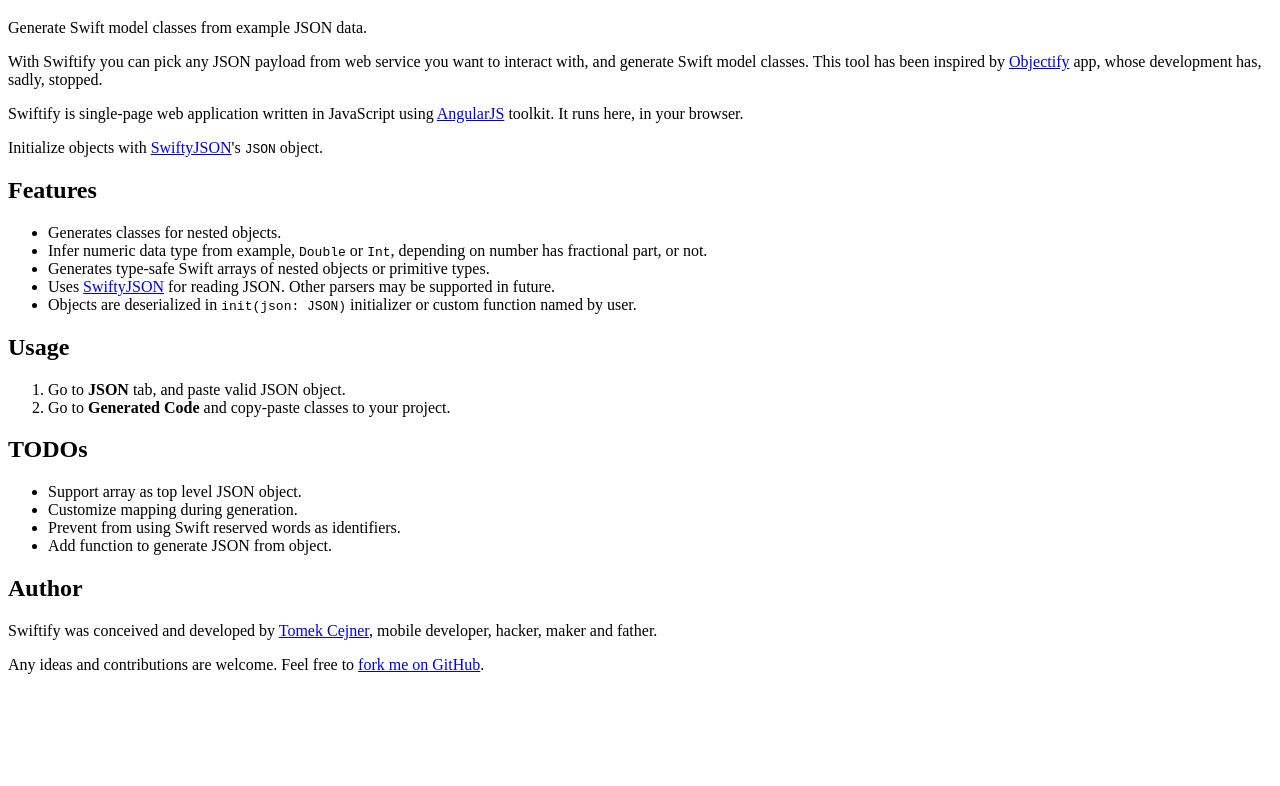
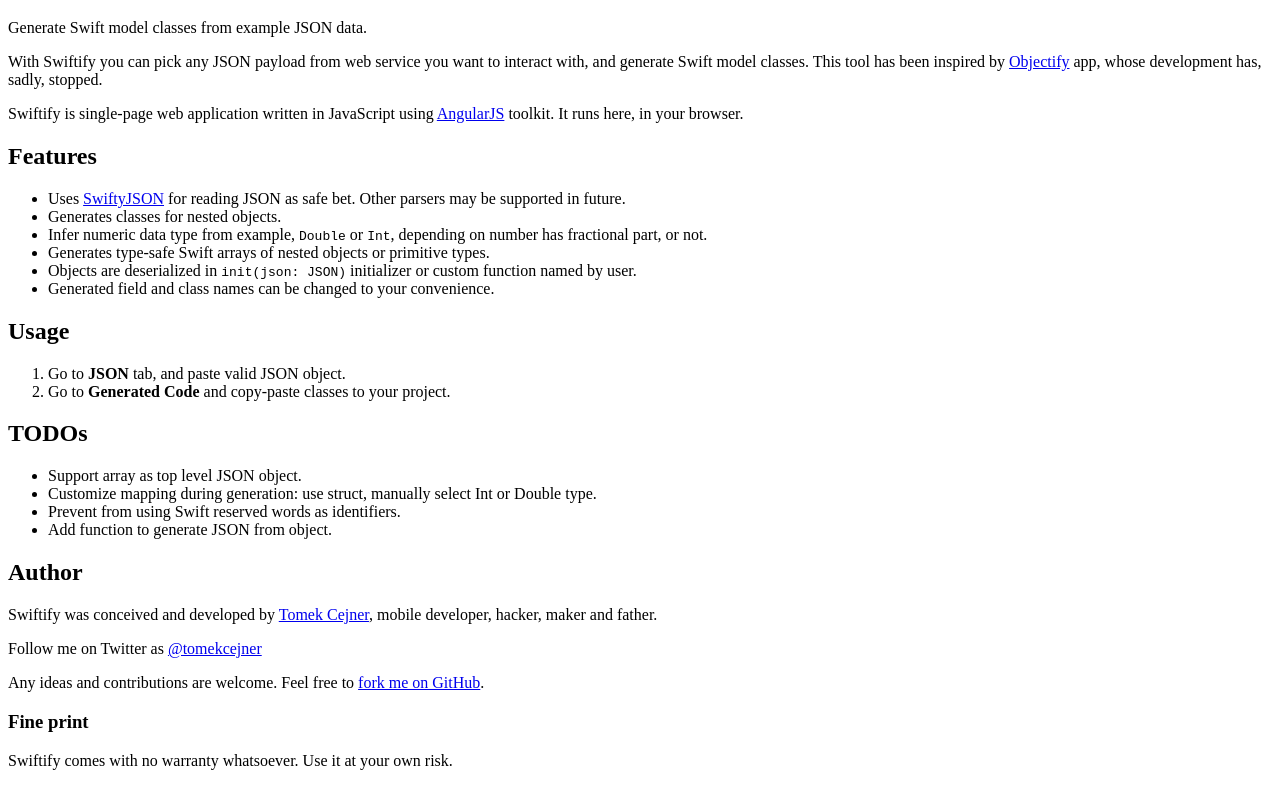
Before and after one commit to Swiftify/swiftify.github.io, a website: page partials/about.html in a window 1280 px wide. Shown: the part 61-847 px from the top of the page. Before the commit the page ends 800 px from the top, so only its background shows below. Drawn offline with Linux system fonts and the light colour scheme.

Commit message:
Update docs.

```diff
--- a/partials/about.html
+++ b/partials/about.html
@@ -17,21 +17,18 @@
     app, whose development has, sadly, stopped.</p>
 <p>Swiftify is single-page web application written in JavaScript using <a href="http://angularjs.org">AngularJS</a> toolkit. It runs here, in your browser.</p>
 
-<p>Initialize objects with <a href="https://github.com/SwiftyJSON/SwiftyJSON">SwiftyJSON</a>'s <code>JSON</code> object.
-</p>
 
 <h2>Features</h2>
 
 <ul>
+    <li>Uses <a href="https://github.com/SwiftyJSON/SwiftyJSON">SwiftyJSON</a> for reading JSON as safe bet. Other parsers may be
+        supported in future.</li>
     <li>Generates classes for nested objects.</li>
     <li>Infer numeric data type from example, <code>Double</code> or <code>Int</code>, depending on number has
-        fractional part, or not.
-    </li>
+        fractional part, or not.</li>
     <li>Generates type-safe Swift arrays of nested objects or primitive types.</li>
-    <li>Uses <a href="https://github.com/SwiftyJSON/SwiftyJSON">SwiftyJSON</a> for reading JSON. Other parsers may be
-        supported in future.
-    </li>
     <li>Objects are deserialized in <code>init(json: JSON)</code> initializer or custom function named by user.</li>
+    <li>Generated field and class names can be changed to your convenience.</li>
 </ul>
 
 <h2>Usage</h2>
@@ -44,7 +41,7 @@
 <h2>TODOs</h2>
 <ul>
     <li>Support array as top level JSON object.</li>
-    <li>Customize mapping during generation.</li>
+    <li>Customize mapping during generation: use struct, manually select Int or Double type.</li>
     <li>Prevent from using Swift reserved words as identifiers.</li>
     <li>Add function to generate JSON from object.</li>
 </ul>
@@ -54,8 +51,12 @@
 <p>Swiftify was conceived and developed by <a href="https://twitter.com/tomekcejner">Tomek Cejner</a>, mobile developer,
     hacker, maker and father.</p>
 
+<p>Follow me on Twitter as <a href="http://twitter.com/tomekcejner">@tomekcejner</a></p>
+
 <p>Any ideas and contributions are welcome. Feel free to <a href="https://github.com/Swiftify/swiftify.github.io">fork
     me on GitHub</a>.</p>
 
+<h3>Fine print</h3>
+<p>Swiftify comes with no warranty whatsoever. Use it at your own risk.</p>
 </body>
 </html>
```
